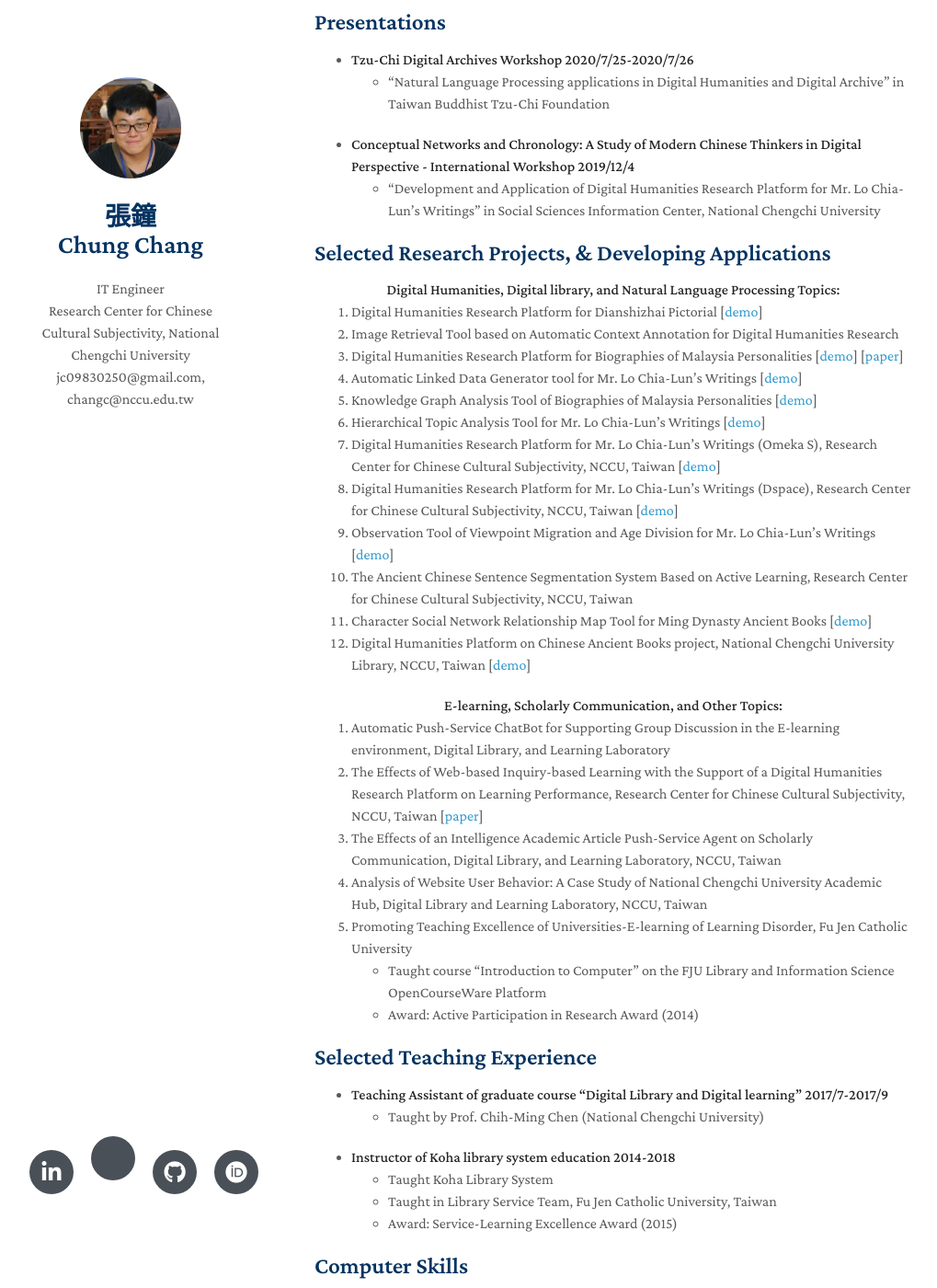
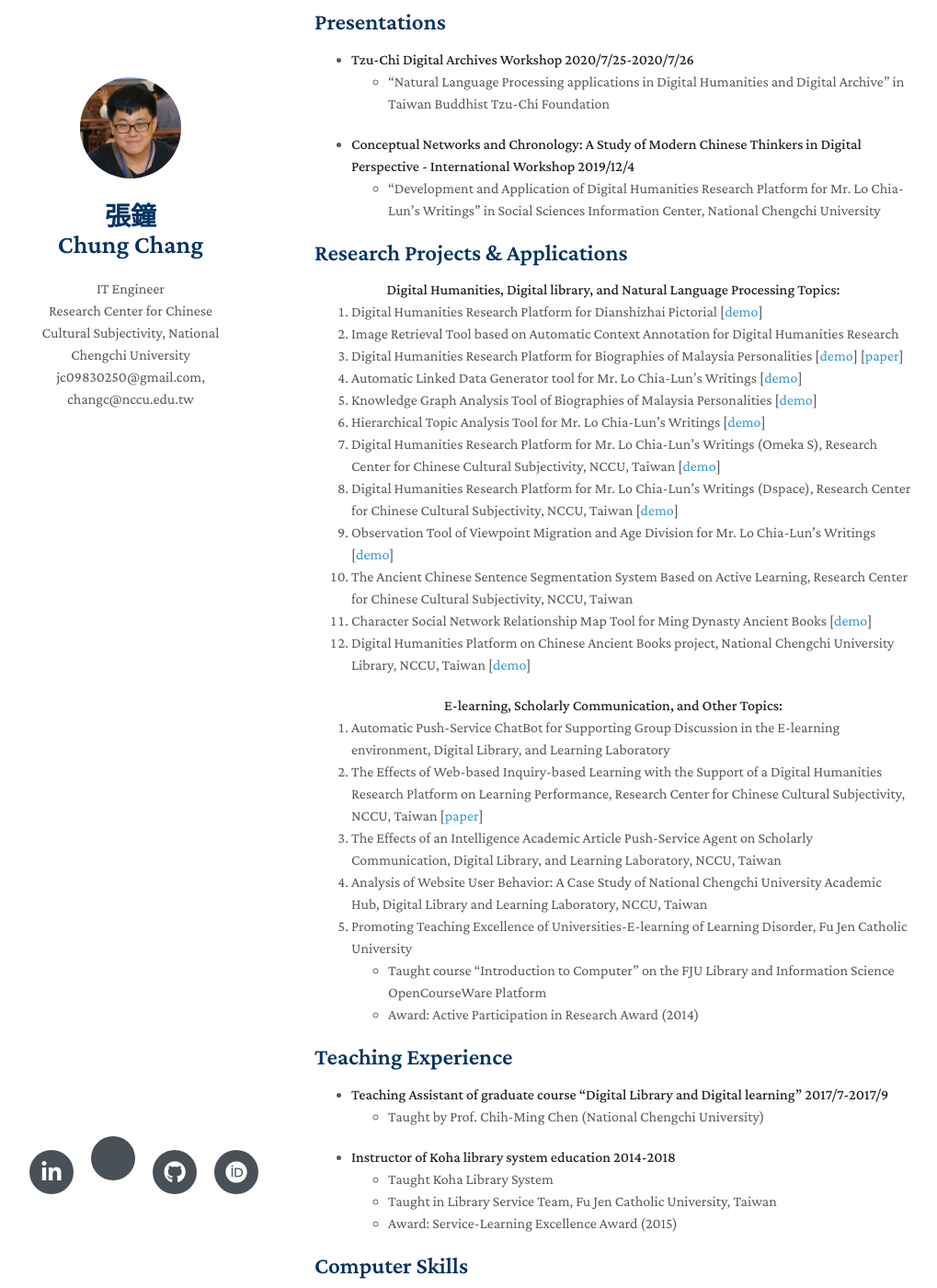
Before and after one commit to jc9830250/jc9830250.github.io, a Jekyll site: the page built from index.md, in a window 1280 px wide and 1400 px high, scrolled down 2541 px. Shown: the whole window at 92% size, without its empty margins (128-1147 px from the left). Built offline with Jekyll 4.4.1, drawn with Linux system fonts in a browser that asks for light colours; nearby versions of some CDN libraries; a style sheet for code colours, icons or effects is not loaded; our own code applies the rules of GitHub Pages for plain Markdown files.

Commit message:
Update index.md

```diff
--- a/index.md
+++ b/index.md
@@ -61,7 +61,7 @@ Digital Library, Digital Humanities, Information Organization, Natural Language
 - **Conceptual Networks and Chronology: A Study of Modern Chinese Thinkers in Digital Perspective - International Workshop	2019/12/4**
   - “Development and Application of Digital Humanities Research Platform for Mr. Lo Chia-Lun's Writings" in Social Sciences Information Center, National Chengchi University
 
-## Selected Research Projects, & Developing Applications
+## Research Projects & Applications
 
 <center>
 <strong>Digital Humanities, Digital library, and Natural Language Processing Topics:</strong>
@@ -89,7 +89,7 @@ Digital Library, Digital Humanities, Information Organization, Natural Language
   - Taught course “Introduction to Computer” on the FJU Library and Information Science OpenCourseWare Platform
   - Award: Active Participation in Research Award (2014)
 
-## Selected Teaching Experience
+## Teaching Experience
 
 - **Teaching Assistant of graduate course “Digital Library and Digital learning”	2017/7-2017/9**
   - Taught by Prof. Chih-Ming Chen (National Chengchi University)
```
